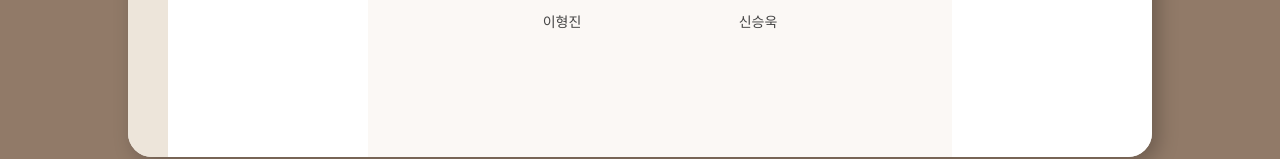
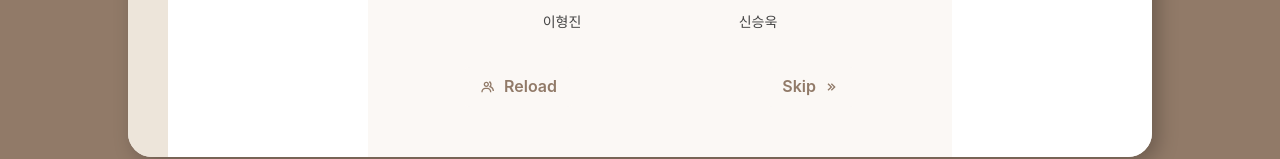
Before and after one commit to kakao-tech-campus-2nd-step3/Team6_FE, a React (Vite) app: page / in a window 1280 px wide. Shown: the part 512-671 px from the top of the page. Built offline with nearby package versions, Linux system fonts and the light colour scheme.

Commit message:
Feat: Reload, Skip 버튼 UI 구현

```diff
--- a/src/pages/MainPage/index.tsx
+++ b/src/pages/MainPage/index.tsx
@@ -1,4 +1,14 @@
-import { Avatar, Box, Button, SimpleGrid, Text, VStack } from '@chakra-ui/react'
+import { BiChevronsRight, BiGroup } from 'react-icons/bi'
+
+import {
+  Avatar,
+  Box,
+  Button,
+  Flex,
+  SimpleGrid,
+  Text,
+  VStack,
+} from '@chakra-ui/react'
 
 const MainPage = () => {
   const all = [
@@ -50,6 +60,27 @@ const MainPage = () => {
           </Button>
         ))}
       </SimpleGrid>
+
+      <Flex justify="space-between">
+        <Button
+          leftIcon={<BiGroup />}
+          colorScheme="brown"
+          bg="brown.50"
+          color="brown.600"
+          _hover={{ color: 'black.900' }}
+        >
+          Reload
+        </Button>
+        <Button
+          rightIcon={<BiChevronsRight />}
+          colorScheme="brown"
+          bg="brown.50"
+          color="brown.600"
+          _hover={{ color: 'black.900' }}
+        >
+          Skip
+        </Button>
+      </Flex>
     </Box>
   )
 }
```
